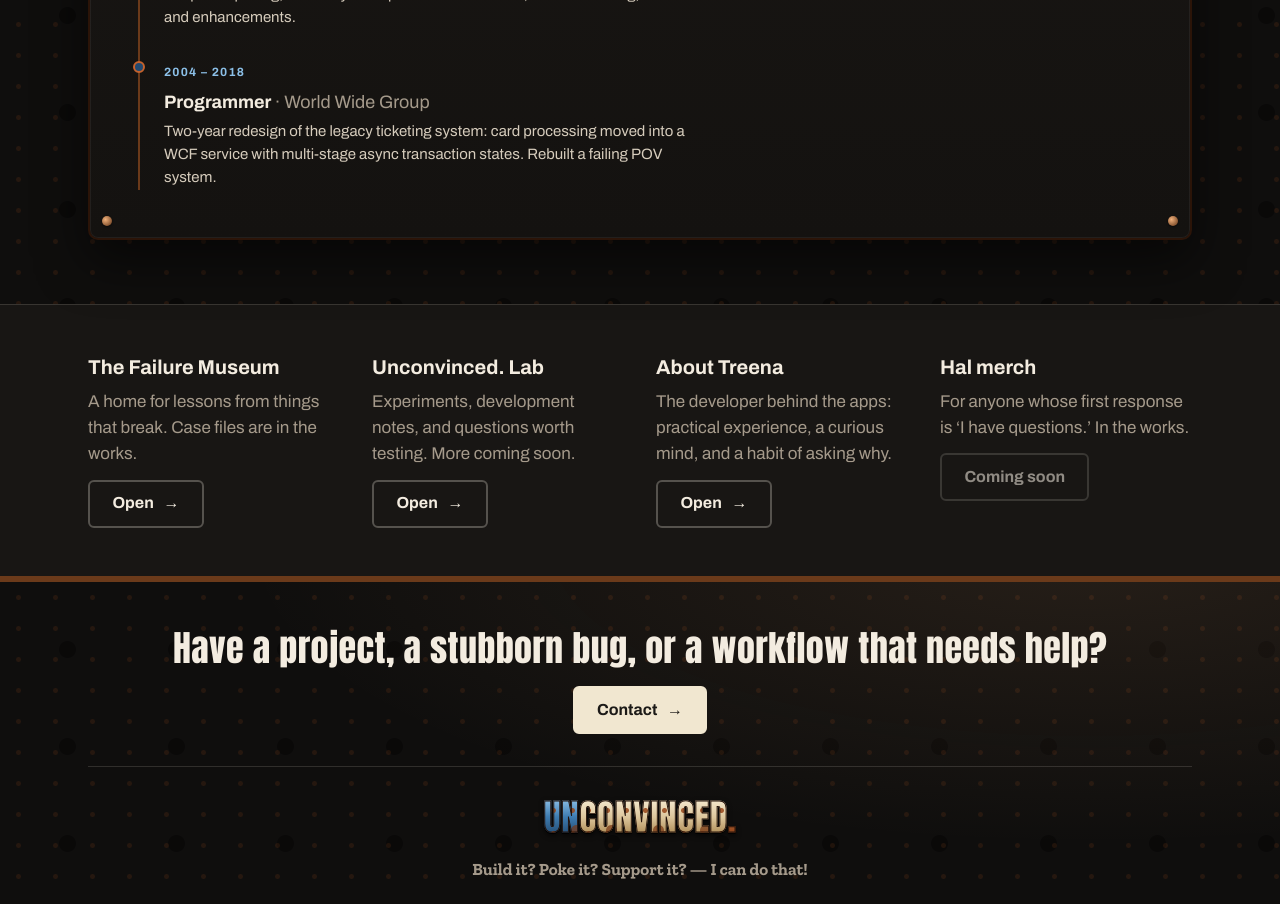
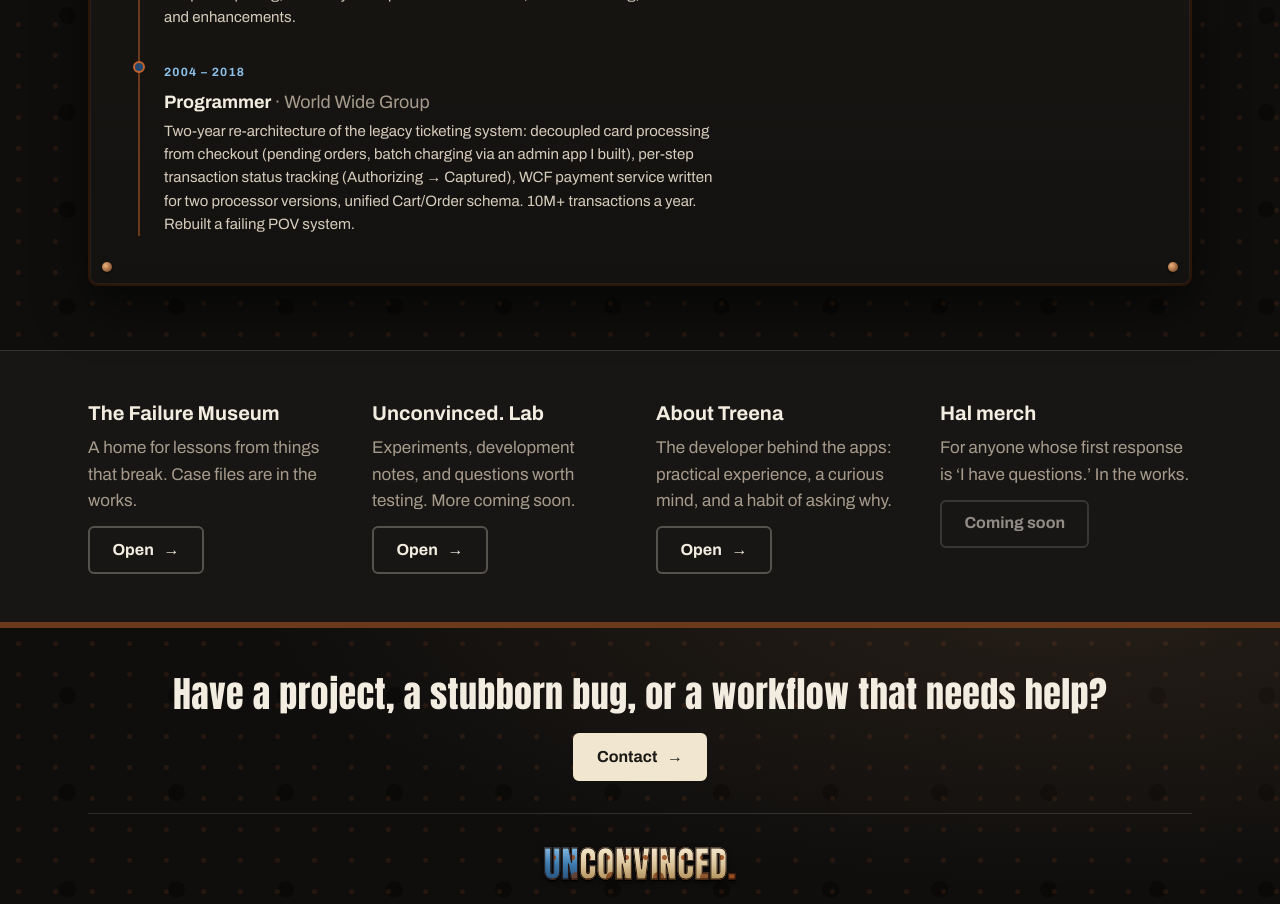
Before and after one commit to treenamlynch-2026/unconvinced-ai, a React (Vite) app: page / in a window 1280 px wide. Shown: the part 3360-4264 px from the top of the page. Built offline with nearby package versions, Linux system fonts and the light colour scheme; no server answers.

Commit message:
Enhance job description for World Wide Group role
Expanded the description of the programmer role at World Wide Group to include details about system architecture and transaction processing.

```diff
--- a/src/Resume.jsx
+++ b/src/Resume.jsx
@@ -16,7 +16,7 @@ const TIMELINE = [
   ["2025 – Present", "Founder, Independent Developer", "Unconvinced.", "Ships iOS apps built with AI: Snapshot Puzzle and The Cut Card are live; Congress Trade Detective and Calm Coloring Book are in review. Tests what the AI built before users do."],
   ["2021 – 2025", "Business Systems / NetSuite Developer", "Cologix", "SuiteScripts for business operations; production issue diagnosis through log analysis and validation; sandbox and deployment testing."],
   ["2018 – 2021", "NetSuite Developer", "Huppins", "Scripts for pricing, inventory and operational workflows; troubleshooting, validation and enhancements."],
-  ["2004 – 2018", "Programmer", "World Wide Group", "Two-year redesign of the legacy ticketing system: card processing moved into a WCF service with multi-stage async transaction states. Rebuilt a failing POV system."],
+  ["2004 – 2018", "Programmer", "World Wide Group", "Two-year re-architecture of the legacy ticketing system: decoupled card processing from checkout (pending orders, batch charging via an admin app I built), per-step transaction status tracking (Authorizing → Captured), WCF payment service written for two processor versions, unified Cart/Order schema. 10M+ transactions a year. Rebuilt a failing POV system."],
 ];
 
 function useExists(url) {
```
